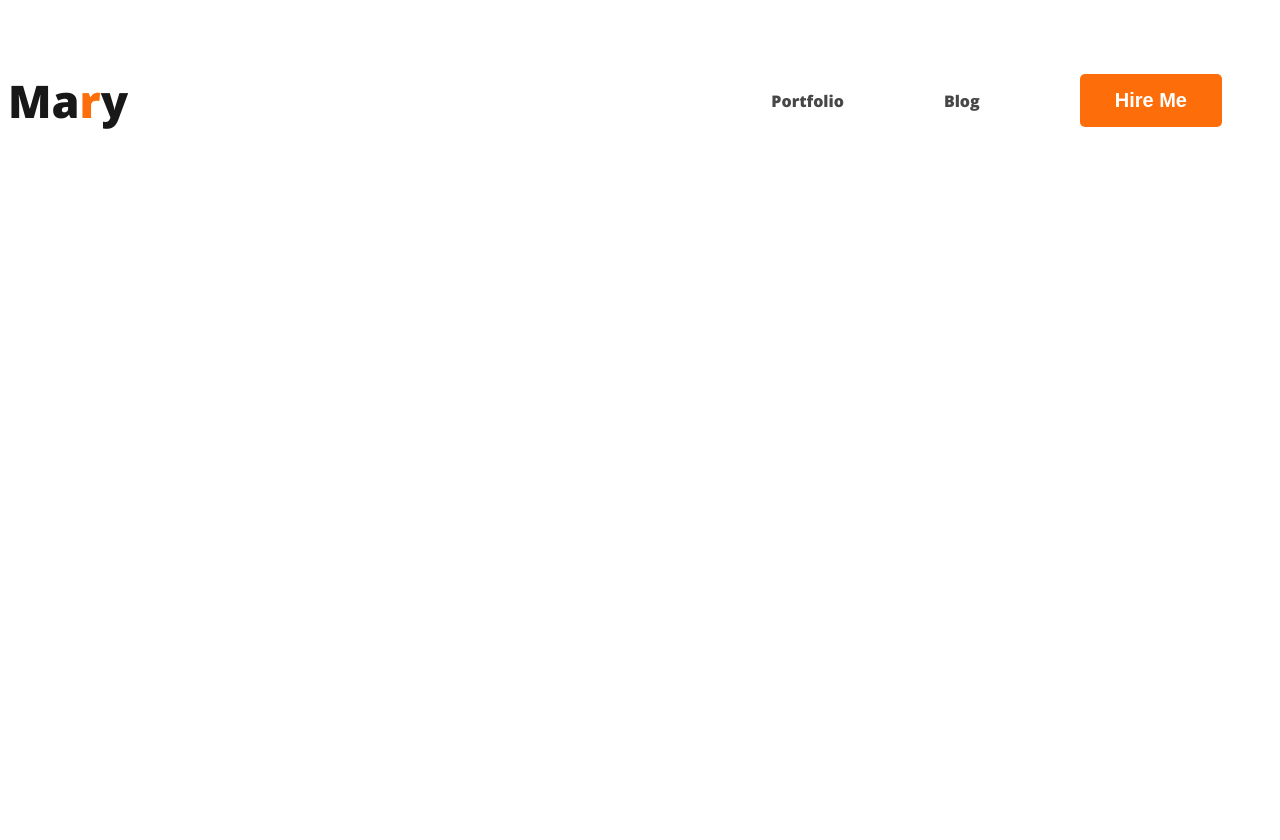
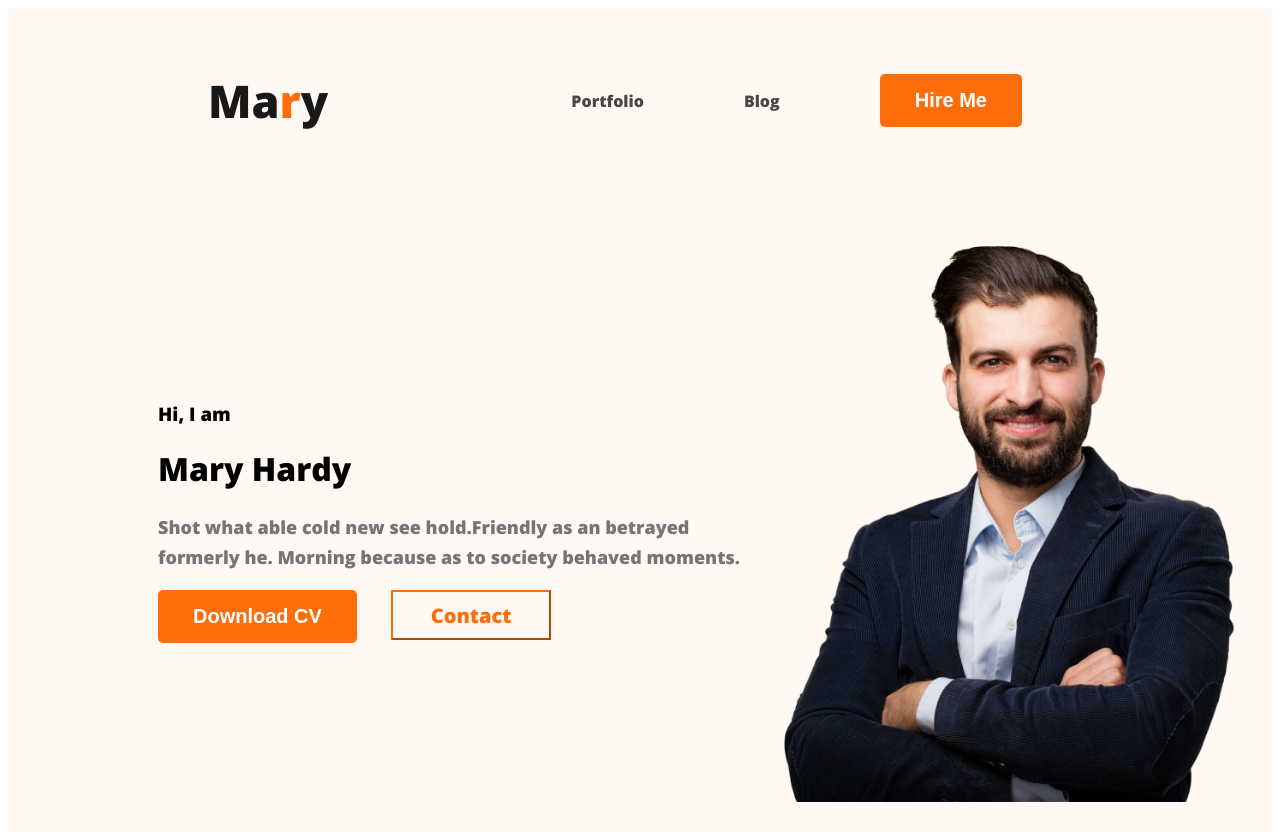
Before and after one commit to tanvir0896/my-first-web-dev-portfolio, a plain HTML site: page index.html in a window 1280 px wide. Before the commit the page ends 800 px from the top, so only its background shows below. Drawn offline with nearby package versions, Linux system fonts and the light colour scheme.

Commit message:
banner some added

```diff
--- a/index.html
+++ b/index.html
@@ -10,7 +10,7 @@
     <link rel="stylesheet" href="styles/portfolio.css">
 </head>
 <body>
-    <header>
+    <header class="header">
         <nav>
             <h3 class="nav-title">Ma<span class="text-primary">r</span>y</h3>
             <ul>
@@ -19,6 +19,17 @@
                 <li><button class="btn-primay">Hire Me</button></li>
             </ul>
         </nav>
+        <div class="banner">
+            <div class="banner-content">
+                <h3 class="banner-greeting">Hi, I am</h3>
+                <h1 class="banner-title">Mary Hardy</h1>
+                <p class="text-color">Shot what able cold new see hold.Friendly as an betrayed formerly he. Morning because as to society behaved moments.</p>
+                <button class="btn-primay">Download CV</button>
+                <button class="btn-bcolor">Contact</button>
+            </div>
+            <img class="portfolio-pic" src="images/hardy.png" alt="">
+
+        </div>
     </header>
     <main>
 
--- a/styles/portfolio.css
+++ b/styles/portfolio.css
@@ -8,6 +8,7 @@ nav {
     display: flex;
     justify-content: space-between;
     align-items: center;
+    margin:0 200px;
 }
 
 .text-primary {
@@ -46,3 +47,37 @@ nav a {
     text-decoration: none;
     color: #474747;
 }
+/* header related styles */
+.header{
+    background-color: #FFF8F3;
+}
+.banner{
+    padding: 30px 30px 30px 150px;
+    display: flex;
+    align-items: center;
+}
+.banner .portfolio-pic{
+    width: 500px;
+}
+.text-color{
+    color:#757575;
+    font-size: 18px;
+    font-style: normal;
+    font-weight: 400;
+    line-height: 30px;
+}
+.btn-bcolor{
+    background: #FFF8F3;
+    color: #FD6E0A;
+    text-align: center;
+    font-family: Open Sans;
+    font-size: 20px;
+    font-style: normal;
+    font-weight: 700;
+    line-height: normal;
+    width: 160px;
+    height: 50px;
+    flex-shrink: 0;
+    margin-left: 30px;
+    border-color: #FD6E0A;
+}
```
Also changed, not shown: images/icons/Frame.svg (added).
